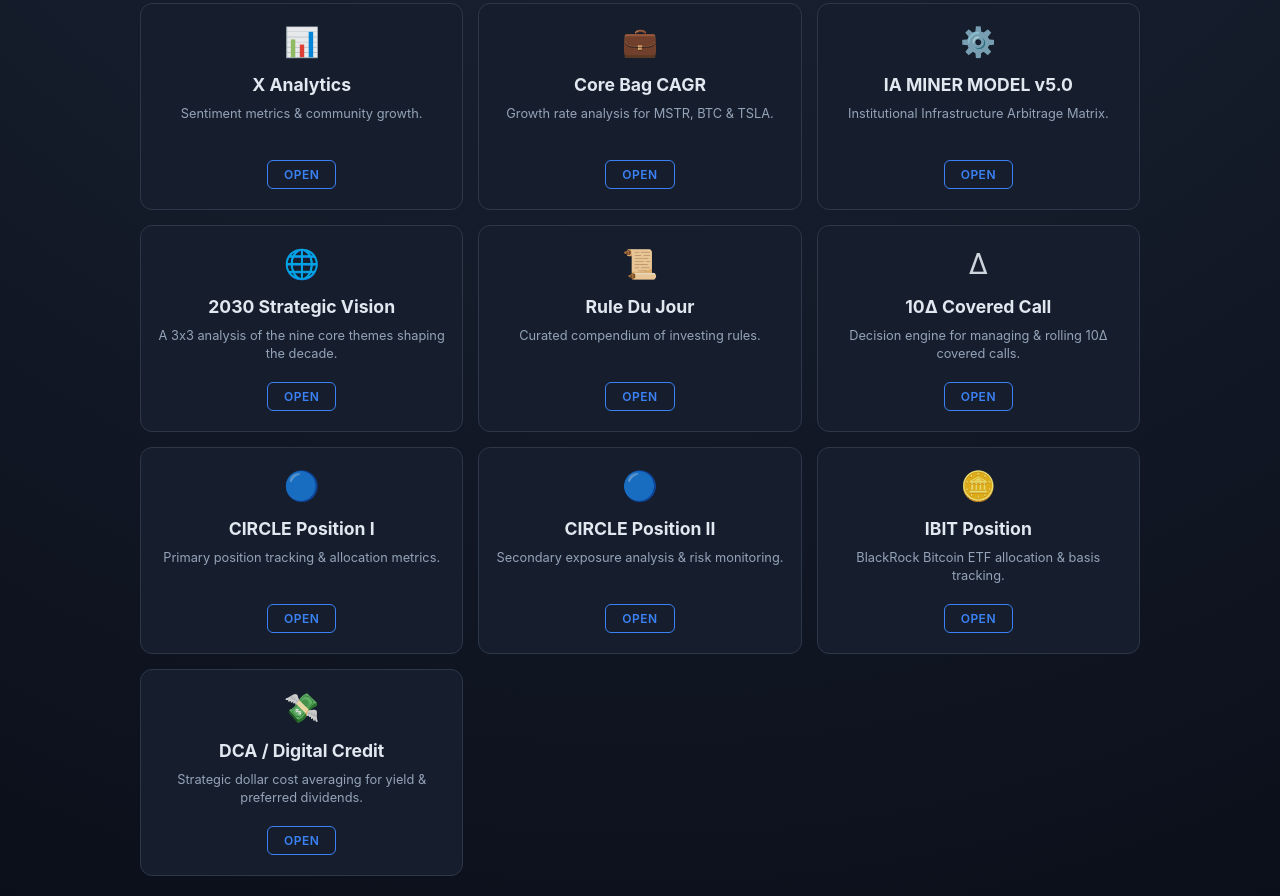
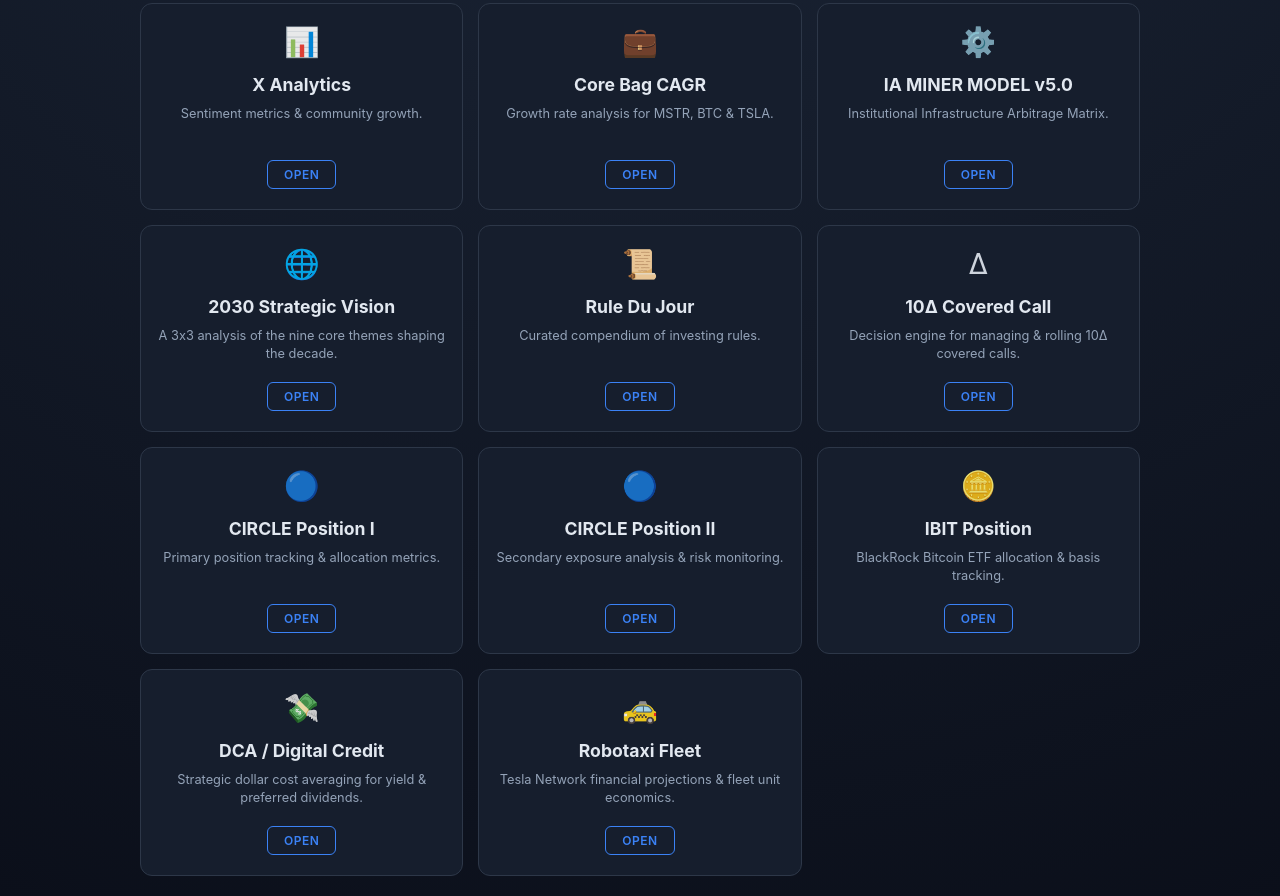
Before and after one commit to VogeZ-Git/Web, a plain HTML site: page index.html in a window 1280 px wide. Shown: the part 561-1457 px from the top of the page. Drawn offline with Linux system fonts and the light colour scheme.

Commit message:
Update index.html

```diff
--- a/index.html
+++ b/index.html
@@ -200,6 +200,12 @@
 			    <p class="card-desc">Strategic dollar cost averaging for yield & preferred dividends.</p>
 			    <div class="btn">Open</div>
 			</a>
+			<a href="robotaxi.html" class="portal-card">
+			    <div class="icon">🚕</div>
+			    <h2>Robotaxi Fleet</h2>
+			    <p class="card-desc">Tesla Network financial projections & fleet unit economics.</p>
+			    <div class="btn">Open</div>
+			</a>
         </div>
     </div>
 </body>
```
